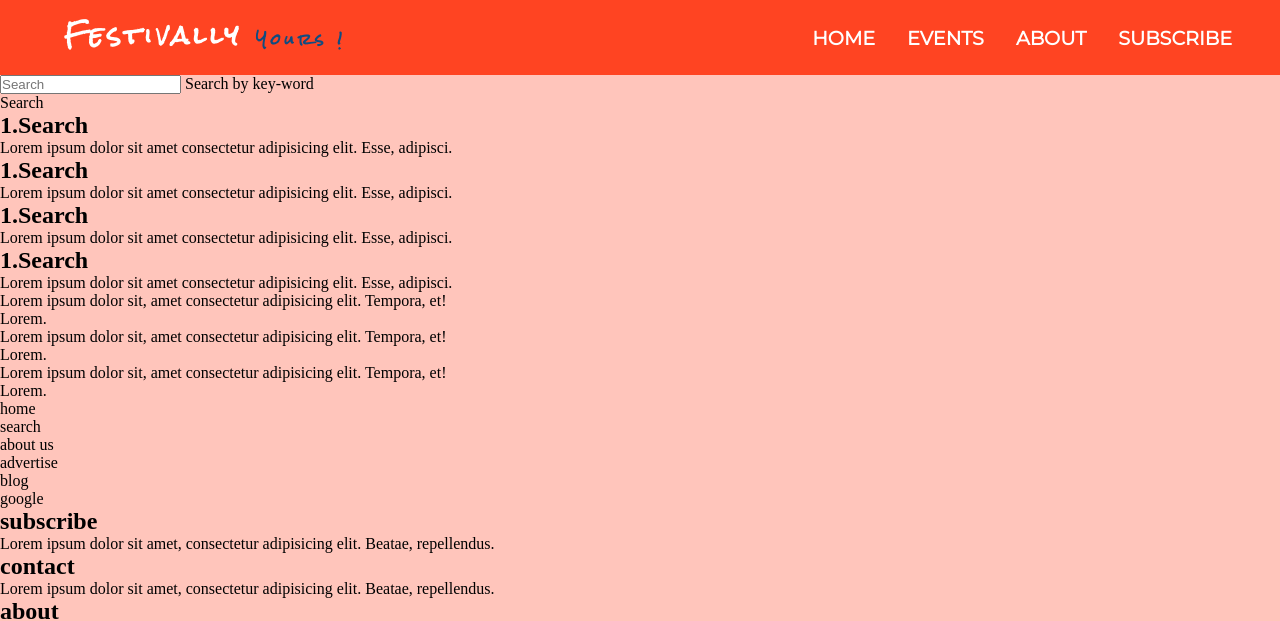
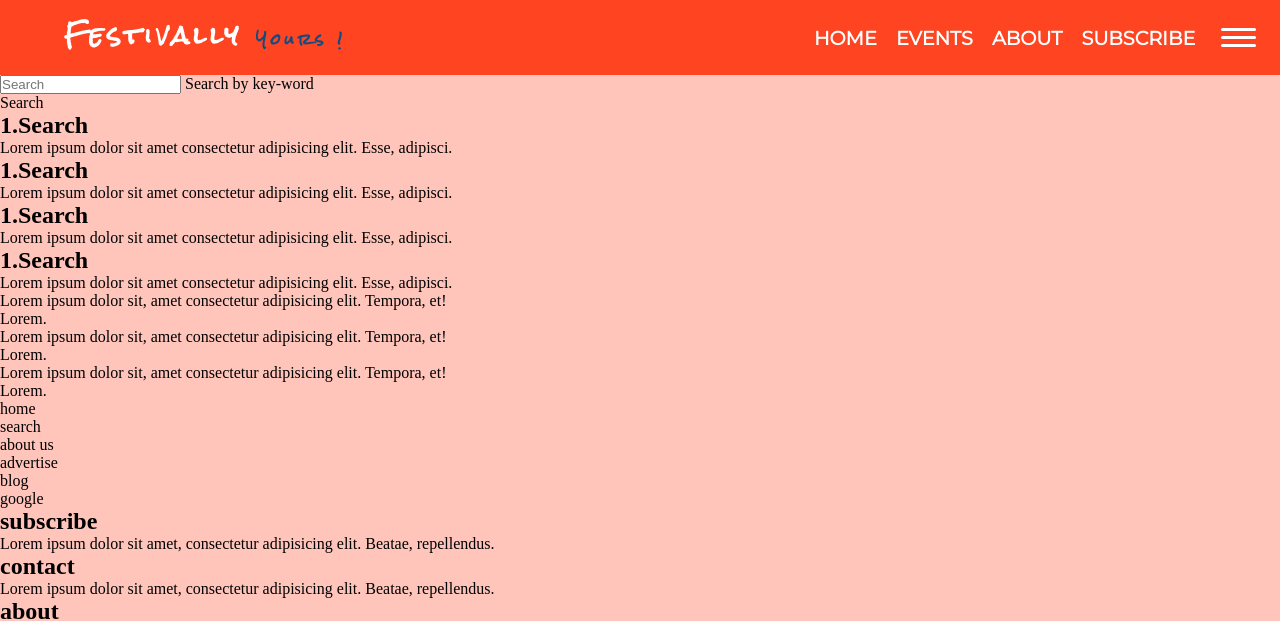
Before and after one commit to CalyCherkaoui/CapstoneProject-FestivallyYours, a website: page dist/index.html in a window 1280 px wide. Shown: the top 621 px of the page. Drawn offline with Linux system fonts and the light colour scheme; a web font is replaced by a local one.

Commit message:
creating the hamburger menu ! yummy!

```diff
--- a/scss/_navigation.scss
+++ b/scss/_navigation.scss
@@ -12,17 +12,17 @@ header {
 
 .nav-wrapper {
   display: flex;
-  justify-content: center;
+  justify-content: space-evenly;
   align-items: center;
 }
 
 .nav-list {
   list-style: none;
   display: flex;
-  padding-right: 1.5rem;
+  // padding-right: 1.5rem;
 
   &__item {
-    padding: 0.8rem 1rem;
+    padding: 0.8rem 0.6rem;
   }
 
   &__link {
@@ -58,3 +58,29 @@ header {
     }
   }
 }
+
+.hamburger-btn {
+  padding: 0.8rem 1rem;
+  .hamburger-btn__line {
+    width: 2.2rem;
+    height: 3px;
+    background: $text-light;
+    border-radius: 3px;
+    cursor: pointer;
+    &::before,
+    &::after {
+      content: "";
+      position: absolute;
+      width: 2.2rem;
+      height: 3px;
+      background: $text-light;
+      border-radius: 3px;
+    }
+    &::before {
+      transform: translateY(-8px);
+    }
+    &::after {
+      transform: translateY(8px);
+    }
+  }
+}
```
Also changed, not shown: dist/css/main.css, dist/index.html.
